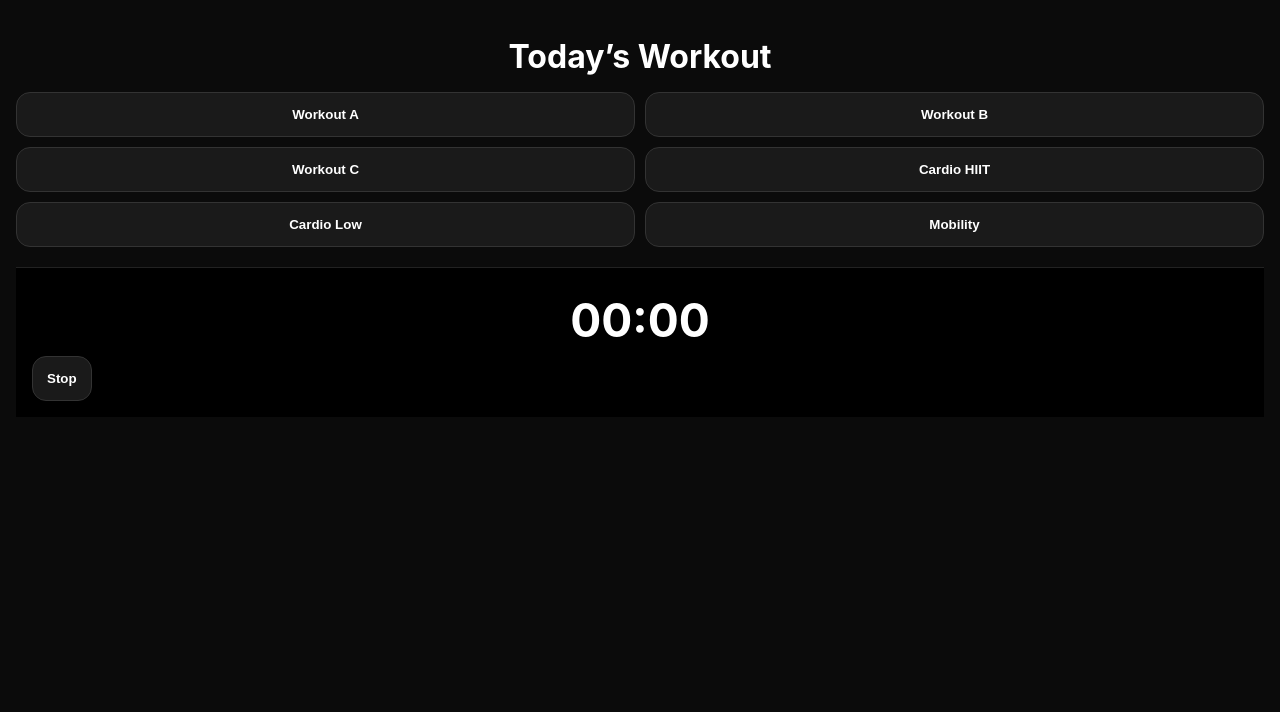
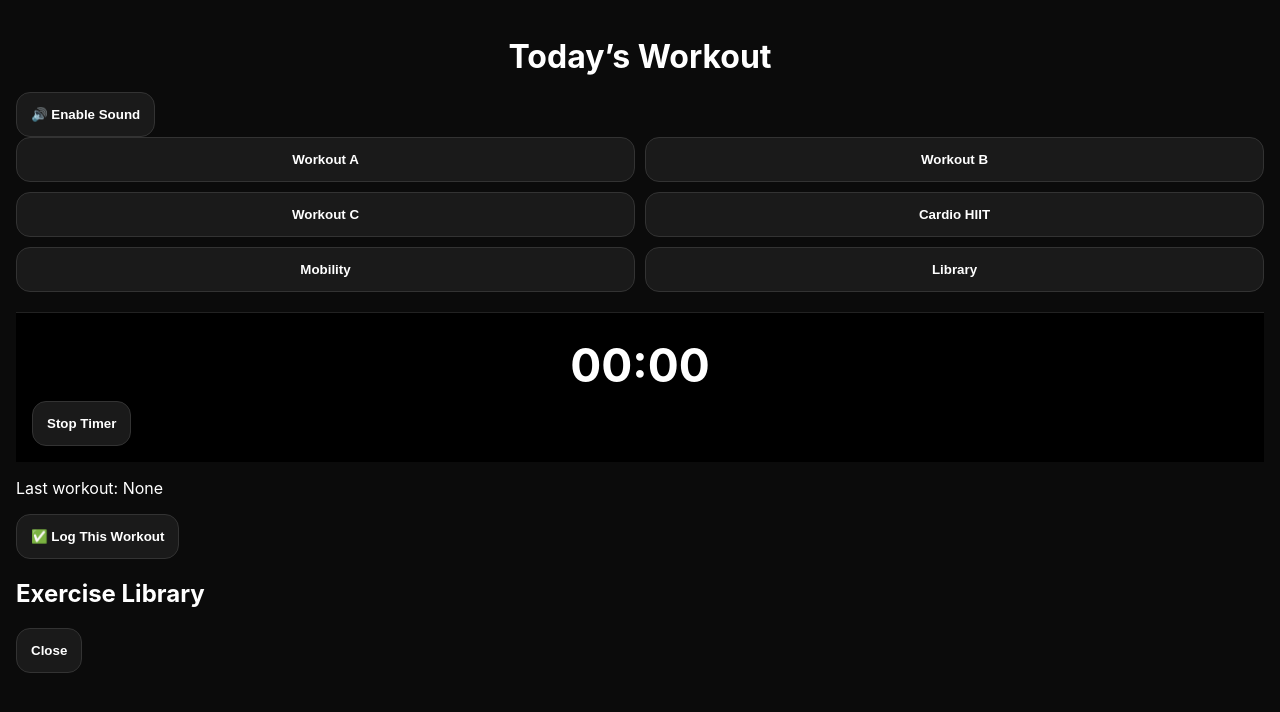
Before and after one commit to drummmr/Workout-app, a plain HTML site: page index.html in a window 1280 px wide. Drawn offline with Linux system fonts and the light colour scheme.

Commit message:
Update index.html

```diff
--- a/index.html
+++ b/index.html
@@ -10,13 +10,15 @@
 
 <h1>Today’s Workout</h1>
 
+<button id="soundBtn" onclick="enableSound()">🔊 Enable Sound</button>
+
 <div class="buttons">
   <button onclick="loadWorkout('A')">Workout A</button>
   <button onclick="loadWorkout('B')">Workout B</button>
   <button onclick="loadWorkout('C')">Workout C</button>
   <button onclick="loadWorkout('HIIT')">Cardio HIIT</button>
-    <button onclick="loadWorkout('LOW')">Cardio Low</button>
   <button onclick="loadWorkout('MOBILITY')">Mobility</button>
+  <button onclick="openLibrary()">Library</button>
 </div>
 
 <ul id="workout"></ul>
@@ -25,8 +27,20 @@
   <div id="phaseLabel"></div>
   <div id="progressLabel"></div>
   <h2 id="time">00:00</h2>
-    <div>
-      <button onclick="stopTimer()">Stop</button>
+  <button onclick="stopTimer()">Stop Timer</button>
+</div>
+
+<div class="logBox">
+  <p id="lastWorkout">Last workout: None</p>
+  <button onclick="logWorkout()">✅ Log This Workout</button>
+</div>
+
+<!-- LIBRARY MODAL -->
+<div id="libraryModal">
+  <div class="libraryContent">
+    <h2>Exercise Library</h2>
+    <ul id="libraryList"></ul>
+    <button onclick="closeLibrary()">Close</button>
   </div>
 </div>
 
```
Lines whose indentation alone changed are shown as unchanged.
